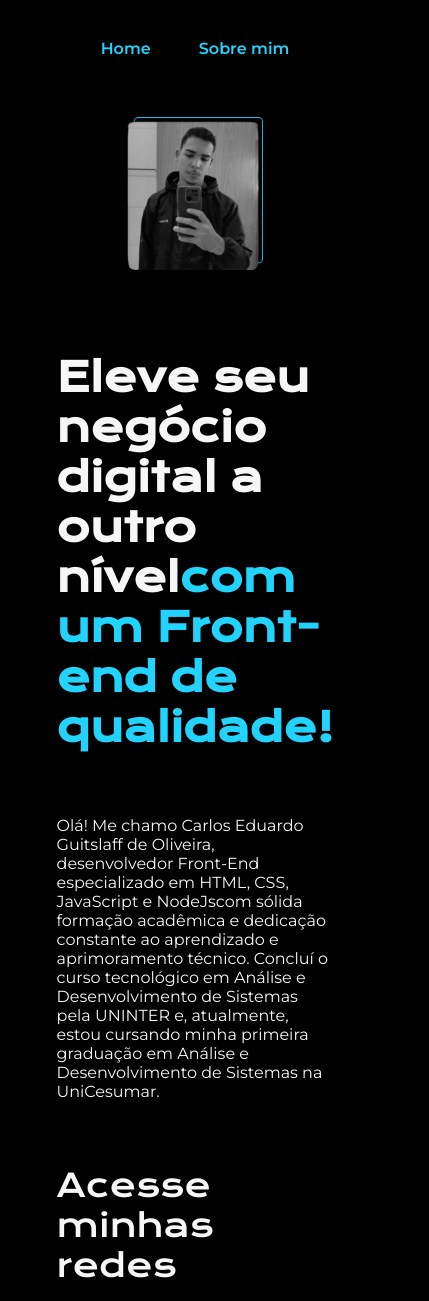
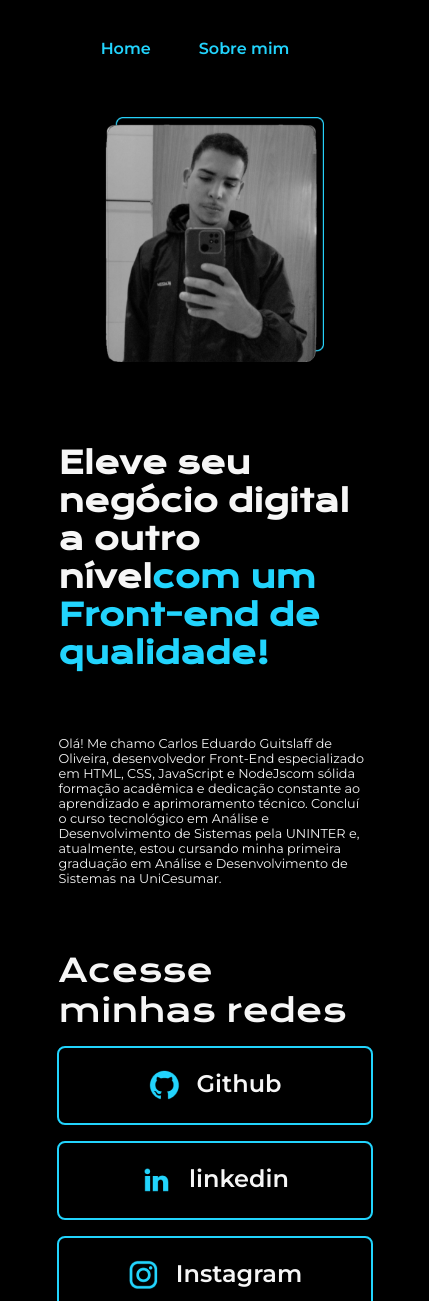
Before and after one commit to eduardo-guitslaff/primeiro-portf-lio-com-redes-de-contatos, a plain HTML site: page index.html in a window 390 px wide. Shown: the top 1301 px of the page, 429 px wide, since content can reach past the window. Drawn offline with nearby package versions, Linux system fonts and the light colour scheme.

Commit message:
Update style.css

```diff
--- a/styles/style.css
+++ b/styles/style.css
@@ -79,7 +79,7 @@ body{
     justify-content: center;
     gap: 1rem;
     border: 2px solid var(--cor-terciaria);
-    width: 50%;
+    width: 100%;
     text-align: center;
     border-radius: 8px;
     font-size: 1.5rem;
@@ -108,6 +108,7 @@ body{
     }
     .apresentacao{
         flex-direction: column-reverse;
+        width: 80%;
     }
     .cabecalho__menu{
         justify-content: center;
@@ -116,8 +117,24 @@ body{
         width: auto;
     }
 }
-@media (max-width: 535px){
+@media (max-width: 580px){
+.imagem_principal{
+    width:70%;
+}
+.apresentacao__conteudo__titulo{
+    font-size: 1.9rem;
+}
+
+
+
 .apresentacao__links__navegacao{
     min-width: 100%;
 }
+.apresentacao__conteudo__texto{
+    font-size: 0.8rem;
 }
+h2{
+    font-size: 10px;
+
+}
+}
```
